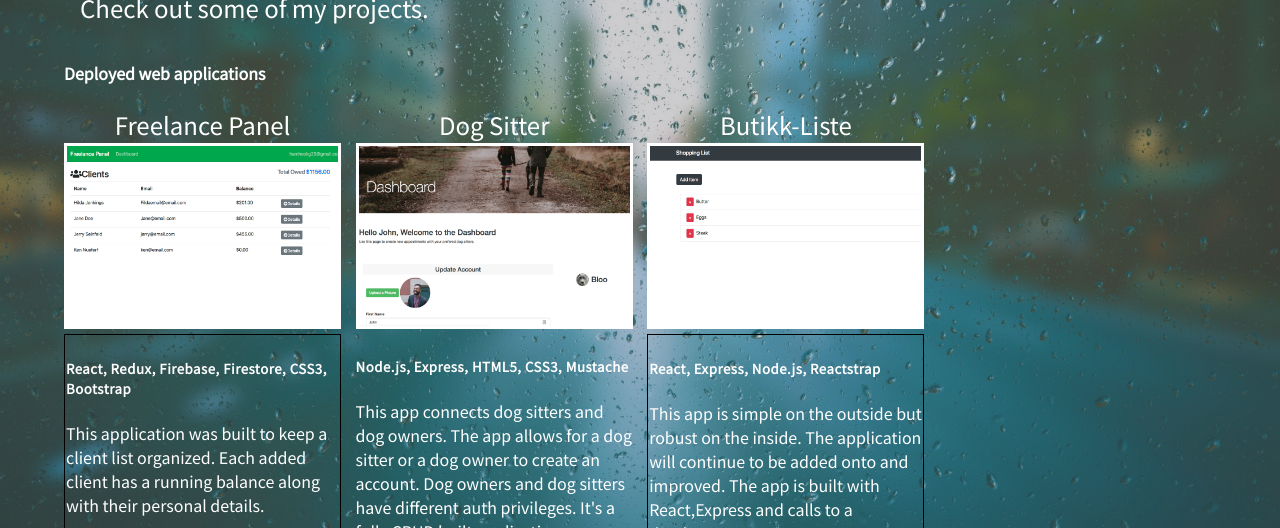
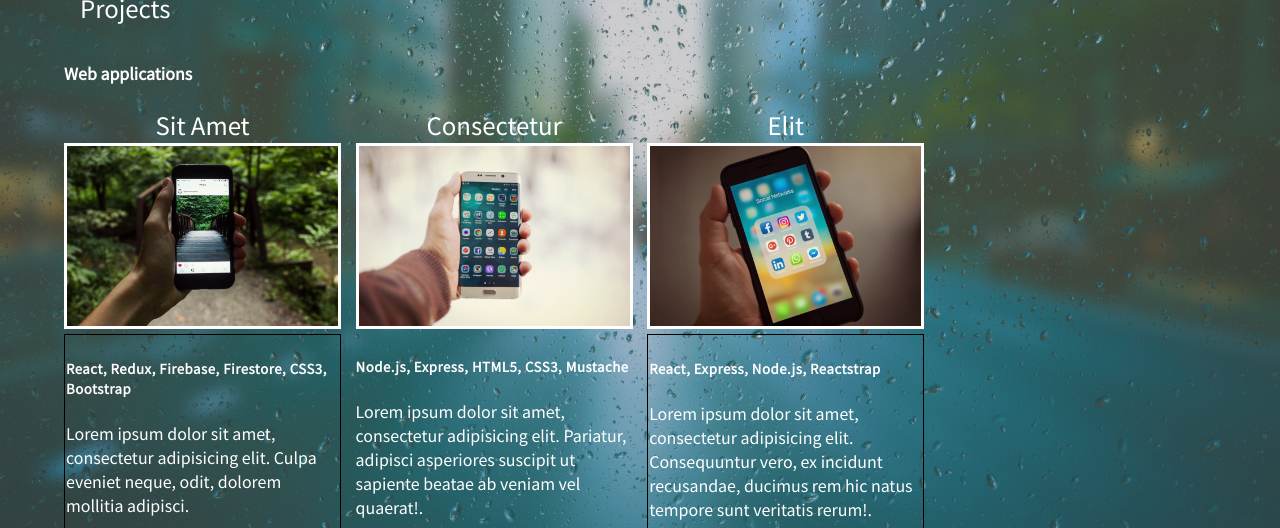
Before and after one commit to Travisg25/blikk, a website: page dist/work.html in a window 1280 px wide. Shown: the part 221-749 px from the top of the page. Drawn offline with Linux system fonts and the light colour scheme.

Commit message:
clearing up personal content

```diff
--- a/dist/work.html
+++ b/dist/work.html
@@ -61,59 +61,56 @@
 
         </h1>
         <h2 class="sm-heading">
-          Check out some of my projects.
+          Projects
         </h2>
         <div class="">
-          <h4>Deployed web applications</h4>
+          <h4>Web applications</h4>
         </div>
         <!-- Applications -->
         <div class="projects">
-          <!-- Freelance Panel -->
           <div class="item">
-            <a class="project-title" target="_blank" href="https://clientmanagmentpanel.firebaseapp.com/login?redirect=%2F" class="" style="font-size: 1.5rem; ">
+            <a class="project-title" target="_blank" href="" class="" style="font-size: 1.5rem; ">
               <!-- <i class="fas fa-eye"></i> -->
-              Freelance Panel
+              Sit Amet
             </a>
-            <a target="_blank" href="https://clientmanagmentpanel.firebaseapp.com/login?redirect=%2F">
-              <img src="img/projects/Freelance-panel.jpg" alt="">
+            <a target="_blank" href="">
+              <img src="img/projects/project1.jpg" alt="">
             </a>
             <div style="text-align: left;" class="job job-1 job-dark">
               <h5 style="letter-spacing: .5px">React, Redux, Firebase, Firestore, CSS3, Bootstrap</h5>
-              <p>This application was built to keep a client list organized. Each added client has a running balance along with their personal details. </p>
-              <a target="_blank" href="https://github.com/Travisg25/freelance-panel" class="">
+              <p>Lorem ipsum dolor sit amet, consectetur adipisicing elit. Culpa eveniet neque, odit, dolorem mollitia adipisci. </p>
+              <a target="_blank" href="" class="">
                 <i class="fab fa-github github-icon"></i>
               </a>
             </div>
           </div>
-          <!-- Dog Sitter -->
           <div class="item">
-            <a class="project-title" target="_blank" style="font-size: 1.5rem; " href="https://dog-sitter-l34qet.turbo360-vertex.com/">
-              Dog Sitter
+            <a class="project-title" target="_blank" style="font-size: 1.5rem; " href="">
+              Consectetur
             </a>
-            <a target="_blank" href="https://dog-sitter-l34qet.turbo360-vertex.com/">
-              <img src="img/projects/Dogsitter.jpg" alt="">
+            <a target="_blank" href="">
+              <img src="img/projects/project2.jpg" alt="">
             </a>
             <div style="text-align: left;" class="job job-1 ">
               <h5 style="letter-spacing: .5px">Node.js, Express, HTML5, CSS3, Mustache</h5>
-              <p>This app connects dog sitters and dog owners. The app allows for a dog sitter or a dog owner to create an account. Dog owners and dog sitters have different auth privileges. It's a fully CRUD built application.
+              <p>Lorem ipsum dolor sit amet, consectetur adipisicing elit. Pariatur, adipisci asperiores suscipit ut sapiente beatae ab veniam vel quaerat!.
               </p>
-              <a target="_blank" href="https://github.com/Travisg25/dog-sitter" class="">
+              <a target="_blank" href="" class="">
                 <i class="fab fa-github github-icon"></i>
               </a>
             </div>
           </div>
-          <!-- Grocery List -->
           <div class="item">
-            <a target="_blank" style="font-size: 1.5rem; " href="https://pacific-coast-33724.herokuapp.com/" class="project-title">
-              Butikk-Liste
+            <a target="_blank" style="font-size: 1.5rem; " href="" class="project-title">
+              Elit
             </a>
-            <a target="_blank" href="https://pacific-coast-33724.herokuapp.com/">
-              <img src="img/projects/Grocery-list.jpg" alt="">
+            <a target="_blank" href="">
+              <img src="img/projects/project3.jpg" alt="">
             </a>
             <div style="text-align: left;" class="job job-1 job-dark">
               <h5 style="letter-spacing: .5px">React, Express, Node.js, Reactstrap</h5>
-              <p>This app is simple on the outside but robust on the inside. The application will continue to be added onto and improved. The app is built with React,Express and calls to a database. </p>
-              <a target="_blank" href="https://github.com/Travisg25/butikk-liste" class="">
+              <p>Lorem ipsum dolor sit amet, consectetur adipisicing elit. Consequuntur vero, ex incidunt recusandae, ducimus rem hic natus tempore sunt veritatis rerum!. </p>
+              <a target="_blank" href="" class="">
                 <i class="fab fa-github github-icon"></i>
               </a>
             </div>
@@ -122,7 +119,7 @@
         </div>
 
         <div class="">
-          <h2>Designed Sites</h2>
+          <h2></h2>
           <h4>UI Concepts for various sites/apps </h4>
         </div>
         <!-- Sites -->
```
Also changed, not shown: dist/img/projects/project1.jpg (added), dist/img/projects/project2.jpg (added), dist/img/projects/project3.jpg (added), dist/img/projects/project4.jpg (added), dist/img/projects/project5.jpg (added).
